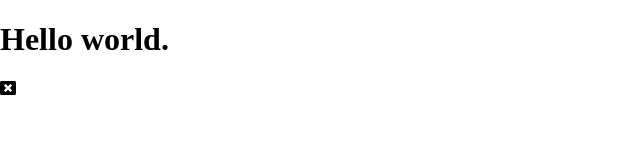
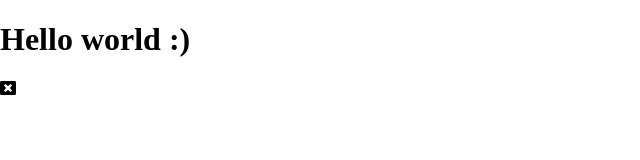
Before and after one commit to saphal4859/01.just-basic-template, a plain HTML site: page index.html in a window 1280 px wide. Shown: the full height of the page, 0-640 px from the left. Drawn offline with Linux system fonts and the light colour scheme.

Commit message:
added a smiley

```diff
--- a/index.html
+++ b/index.html
@@ -21,7 +21,7 @@
   <body>
     <!--  -->
 
-    <h1>Hello world.</h1>
+    <h1>Hello world :)</h1>
     <i class="fas fa-window-close"></i>
   </body>
 </html>
```
